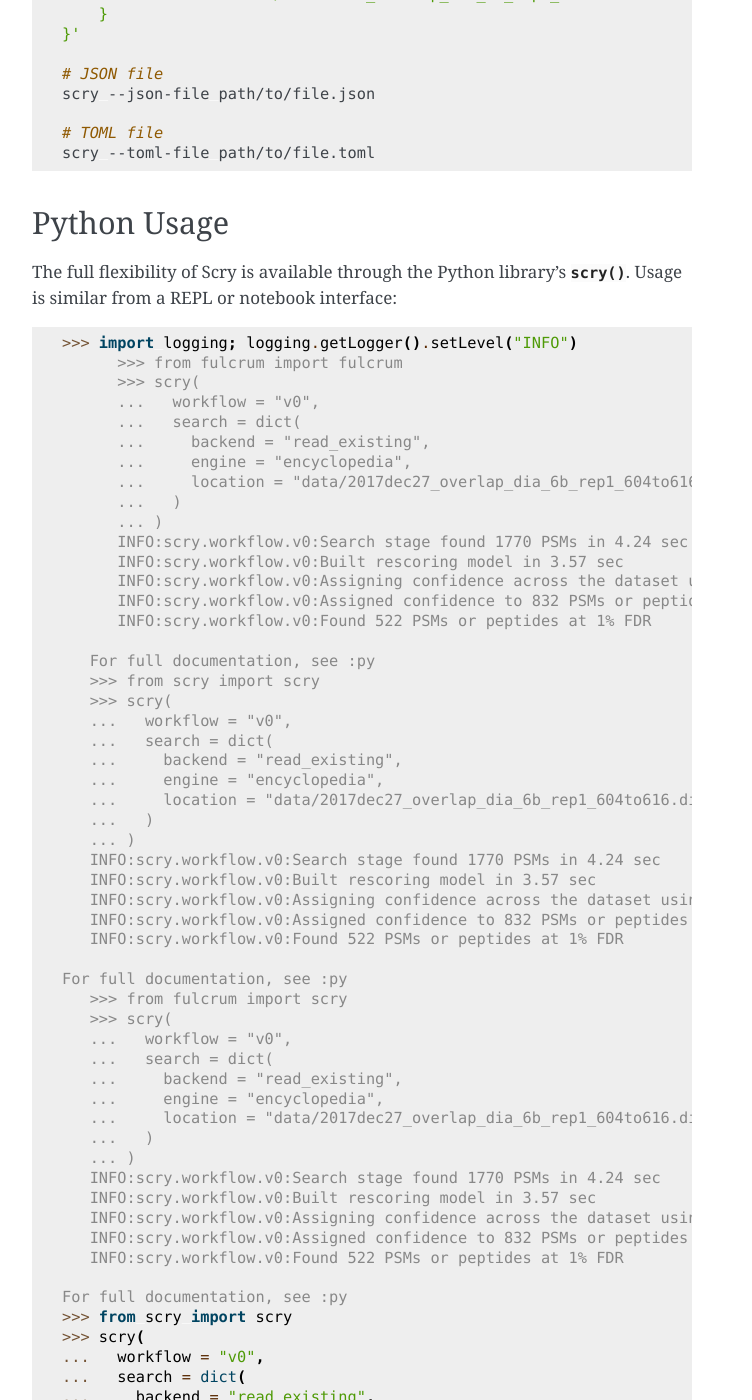
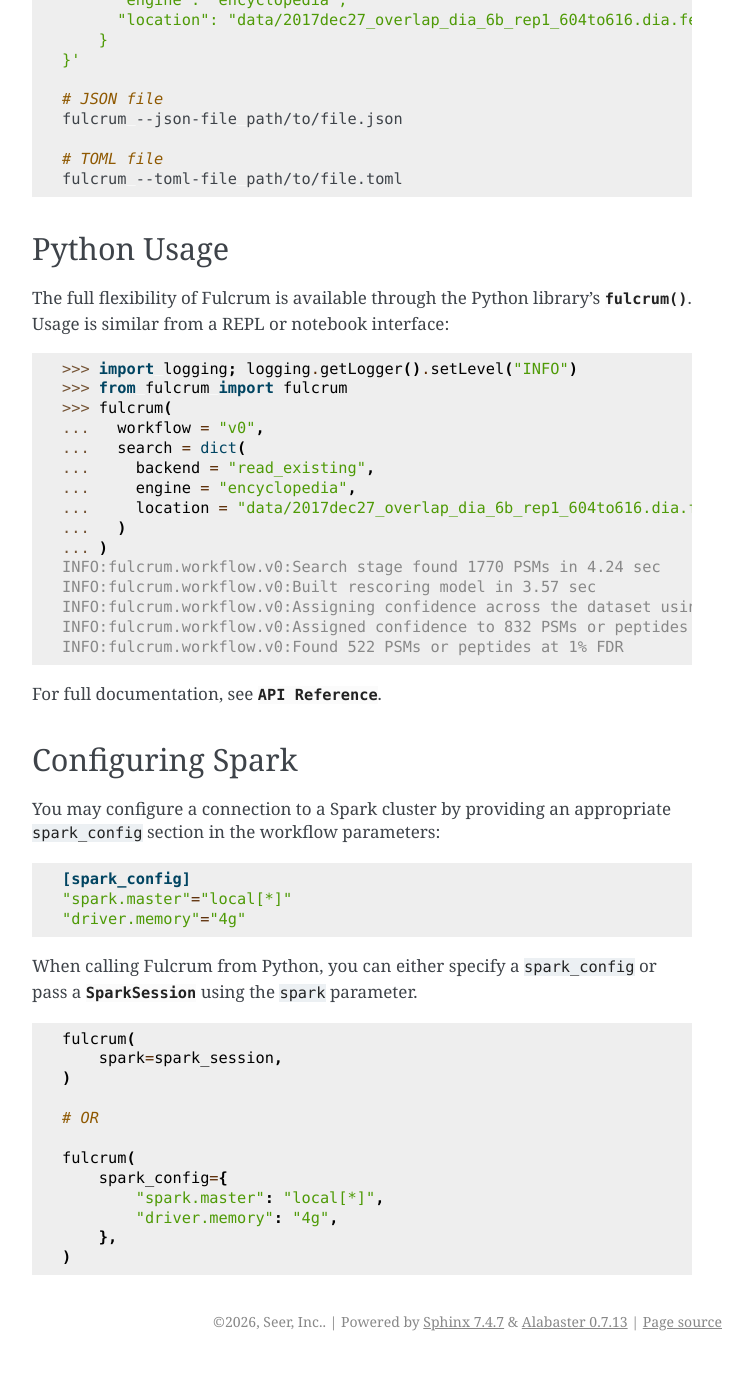
Before and after one commit to maccoss/fulcrum, a Sphinx documentation site: the page built from docs/quickstart.rst, in a window 1280 px wide and 1400 px high, scrolled down 1178 px. Shown: the whole window, without its empty margins (388-1140 px from the left). Built offline with Sphinx 7.4.7, drawn with Linux system fonts in a browser that asks for light colours; after the commit the page ends 2539 px from its top, so only the background shows below that; some of the changed text lies outside the part shown.

Commit message:
📝 Update names in documentation

```diff
--- a/docs/conf.py
+++ b/docs/conf.py
@@ -6,8 +6,8 @@
 # -- Project information -----------------------------------------------------
 # https://www.sphinx-doc.org/en/master/usage/configuration.html#project-information
 
-project = "Scry"
-copyright = "2024, Seer, Inc."
+project = "Fulcrum Pipeline"
+copyright = "2026, Seer, Inc."
 author = "Seer, Inc."
 
 # -- General configuration ---------------------------------------------------
@@ -25,7 +25,7 @@ exclude_patterns = ["_build", "Thumbs.db", ".DS_Store"]
 
 language = "en"
 
-autoapi_dirs = ["../scry"]
+autoapi_dirs = ["../fulcrum"]
 autoapi_options = [
     "members",
     "undoc-members",
--- a/docs/quickstart.rst
+++ b/docs/quickstart.rst
@@ -4,44 +4,44 @@ Quickstart guide
 Installation
 ------------
 
-This library requires Python 3.8+ and can be installed with pip:
+This library requires Python 3.10+ and can be installed with pip:
 
 .. code:: shell
 
-   pip install scry-ms
+   pip install fulcrum-ms
 
-You may also need to install Java if you intend to run Scry workflows
+You may also need to install Java if you intend to run Fulcrum workflows
 locally.
 
-Using Scry on Databricks
-------------------------
+Using Fulcrum on Databricks
+---------------------------
 
-Scry is built to quickly run in a Databricks notebook environment. After
+Fulcrum is built to quickly run in a Databricks notebook environment. After
 setting up a cluster, you can install directly from your notebook:
 
 ::
 
-   %pip install scry-ms
+   %pip install fulcrum-ms
 
-When invoking Scry you should specify the ``SparkSession`` in use using
+When invoking Fulcrum you should specify the ``SparkSession`` in use using
 the ``spark`` keyword parameter:
 
 .. code:: python
 
-   from scry import scry
+   from fulcrum import fulcrum
 
-   scry(spark=spark, **params)
+   fulcrum(spark=spark, **params)
 
-For more about running Scry in Databricks, see `Python Usage`_.
+For more about running Fulcrum in Databricks, see `Python Usage`_.
 
 CLI Usage
 ---------
 
-Scry includes a CLI that permits running a workflow using TOML parameters:
+Fulcrum includes a CLI that permits running a workflow using TOML parameters:
 
 .. code:: shell
 
-   scry -v --param-toml '
+   fulcrum -v --param-toml '
    workflow = "v0"
 
    [search]
@@ -55,7 +55,7 @@ The CLI will accept JSON or TOML as either a string or a file:
 .. code:: shell
 
    # JSON string
-   scry --param-json '{
+   fulcrum --param-json '{
        "workflow": "v0",
        "search": {
          "backend": "read_existing",
@@ -65,70 +65,22 @@ The CLI will accept JSON or TOML as either a string or a file:
    }'
 
    # JSON file
-   scry --json-file path/to/file.json
+   fulcrum --json-file path/to/file.json
 
    # TOML file
-   scry --toml-file path/to/file.toml
+   fulcrum --toml-file path/to/file.toml
 
 Python Usage
 ------------
 
-The full flexibility of Scry is available through the Python library's :py:func:`~scry.scry.scry`.
+The full flexibility of Fulcrum is available through the Python library's :py:func:`~fulcrum.fulcrum.fulcrum`.
 Usage is similar from a REPL or notebook interface:
 
 .. code:: pycon
 
    >>> import logging; logging.getLogger().setLevel("INFO")
-         >>> from fulcrum import fulcrum
-         >>> scry(
-         ...   workflow = "v0",
-         ...   search = dict(
-         ...     backend = "read_existing",
-         ...     engine = "encyclopedia",
-         ...     location = "data/2017dec27_overlap_dia_6b_rep1_604to616.dia.features.txt",
-         ...   )
-         ... )
-         INFO:scry.workflow.v0:Search stage found 1770 PSMs in 4.24 sec
-         INFO:scry.workflow.v0:Built rescoring model in 3.57 sec
-         INFO:scry.workflow.v0:Assigning confidence across the dataset using "mokapot score" (ascending)
-         INFO:scry.workflow.v0:Assigned confidence to 832 PSMs or peptides in 2.81 sec
-         INFO:scry.workflow.v0:Found 522 PSMs or peptides at 1% FDR
-
-      For full documentation, see :py
-      >>> from scry import scry
-      >>> scry(
-      ...   workflow = "v0",
-      ...   search = dict(
-      ...     backend = "read_existing",
-      ...     engine = "encyclopedia",
-      ...     location = "data/2017dec27_overlap_dia_6b_rep1_604to616.dia.features.txt",
-      ...   )
-      ... )
-      INFO:scry.workflow.v0:Search stage found 1770 PSMs in 4.24 sec
-      INFO:scry.workflow.v0:Built rescoring model in 3.57 sec
-      INFO:scry.workflow.v0:Assigning confidence across the dataset using "mokapot score" (ascending)
-      INFO:scry.workflow.v0:Assigned confidence to 832 PSMs or peptides in 2.81 sec
-      INFO:scry.workflow.v0:Found 522 PSMs or peptides at 1% FDR
-
-   For full documentation, see :py
-      >>> from fulcrum import scry
-      >>> scry(
-      ...   workflow = "v0",
-      ...   search = dict(
-      ...     backend = "read_existing",
-      ...     engine = "encyclopedia",
-      ...     location = "data/2017dec27_overlap_dia_6b_rep1_604to616.dia.features.txt",
-      ...   )
-      ... )
-      INFO:scry.workflow.v0:Search stage found 1770 PSMs in 4.24 sec
-      INFO:scry.workflow.v0:Built rescoring model in 3.57 sec
-      INFO:scry.workflow.v0:Assigning confidence across the dataset using "mokapot score" (ascending)
-      INFO:scry.workflow.v0:Assigned confidence to 832 PSMs or peptides in 2.81 sec
-      INFO:scry.workflow.v0:Found 522 PSMs or peptides at 1% FDR
-
-   For full documentation, see :py
-   >>> from scry import scry
-   >>> scry(
+   >>> from fulcrum import fulcrum
+   >>> fulcrum(
    ...   workflow = "v0",
    ...   search = dict(
    ...     backend = "read_existing",
@@ -136,13 +88,13 @@ Usage is similar from a REPL or notebook interface:
    ...     location = "data/2017dec27_overlap_dia_6b_rep1_604to616.dia.features.txt",
    ...   )
    ... )
-   INFO:scry.workflow.v0:Search stage found 1770 PSMs in 4.24 sec
-   INFO:scry.workflow.v0:Built rescoring model in 3.57 sec
-   INFO:scry.workflow.v0:Assigning confidence across the dataset using "mokapot score" (ascending)
-   INFO:scry.workflow.v0:Assigned confidence to 832 PSMs or peptides in 2.81 sec
-   INFO:scry.workflow.v0:Found 522 PSMs or peptides at 1% FDR
+   INFO:fulcrum.workflow.v0:Search stage found 1770 PSMs in 4.24 sec
+   INFO:fulcrum.workflow.v0:Built rescoring model in 3.57 sec
+   INFO:fulcrum.workflow.v0:Assigning confidence across the dataset using "mokapot score" (ascending)
+   INFO:fulcrum.workflow.v0:Assigned confidence to 832 PSMs or peptides in 2.81 sec
+   INFO:fulcrum.workflow.v0:Found 522 PSMs or peptides at 1% FDR
 
-For full documentation, see :py:func:`API Reference <scry.scry.scry>`.
+For full documentation, see :py:func:`API Reference <fulcrum.fulcrum.fulcrum>`.
 
 Configuring Spark
 -----------------
@@ -155,18 +107,18 @@ You may configure a connection to a Spark cluster by providing an appropriate
     "spark.master"="local[*]"
     "driver.memory"="4g"
 
-When calling Scry from Python, you can either specify a ``spark_config`` or
+When calling Fulcrum from Python, you can either specify a ``spark_config`` or
 pass a :py:class:`SparkSession` using the ``spark`` parameter.
 
 .. code:: python
 
-    scry(
+    fulcrum(
         spark=spark_session,
     )
 
     # OR
 
-    scry(
+    fulcrum(
         spark_config={
             "spark.master": "local[*]",
             "driver.memory": "4g",
```
Also changed, not shown: README.md (+24 -24 lines), docs/index.rst (+11 -11 lines), docs/output.rst (+20 -20 lines), docs/workflows.rst (+14 -14 lines).
